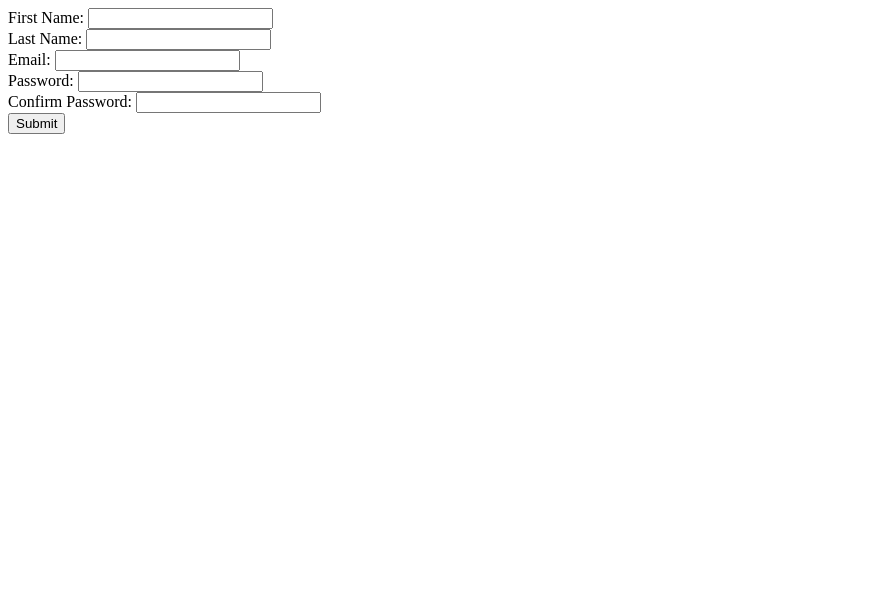
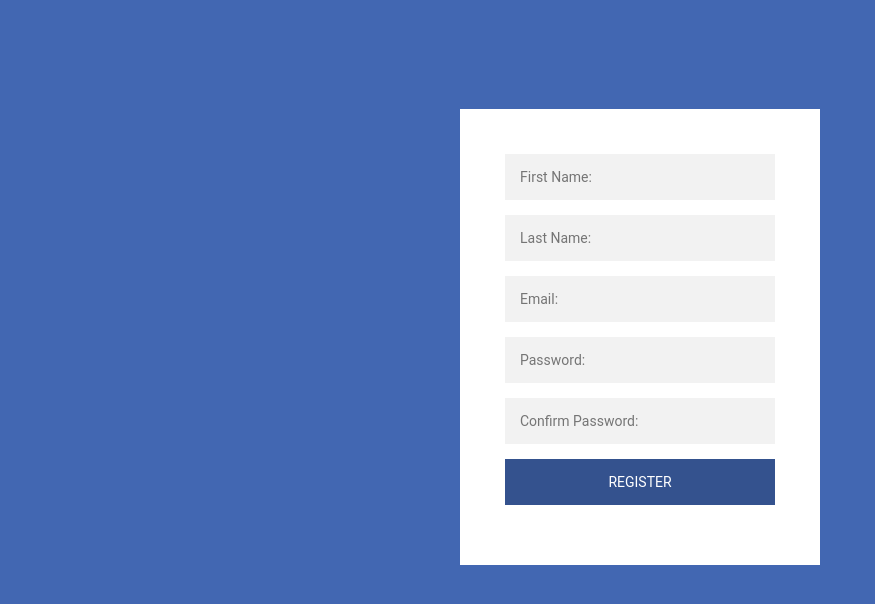
Before and after one commit to barros-m/lms-python, a Flask app: page /register in a window 1280 px wide. Shown: the top 604 px of the page, without its empty margins (0-875 px from the left). Run offline with Flask 2, Linux system fonts and the light colour scheme; some libraries are stand-ins or nearby versions.

Commit message:
added style in register and login

```diff
--- /dev/null
+++ b/static/css/stylesLogin.css
@@ -0,0 +1,51 @@
+.login-page {
+	width: 360px;
+	padding: 8% 0 0;
+	margin: auto;
+}
+
+.form {
+	position: relative;
+	z-index: 1;
+	background: white;
+	max-width: 360px;
+	margin: 0 auto 100px;
+	padding: 45px;
+	text-align: center;
+	box-shadow:0 0 20px 0 rgba(0, 0, 0, 0.2), 0 5px 5px 0 rgba(0, 0, 0, 0, 0.24);
+}
+
+.form input {
+	font-family: "Roboto", sans-serif;
+	outline: 0;
+	background: #f2f2f2;
+	width: 100%;
+	border: 0;
+	margin: 0 0 15px;
+	padding: 15px;
+	box-sizing: border-box;
+	font-size: 14px;
+}
+
+.form input[type=submit] {
+	font-family: "Roboto", sans-serif;
+	text-transform: uppercase;
+	outline: 0;
+	background: #34528e;
+	width: 100%;
+	border: 0;
+	padding: 15px;
+	color: white;
+	font-size: 14px;
+	-webkit-transition: all 0.3 ease;
+	transition: all 0.3 ease;
+	cursor: pointer;
+}
+
+.form input[type=submit]:hover, .form input[type=submit]:active, .form input[type=submit]:focus {
+	background: #273d6a;
+}
+
+body {
+	background: #4267b2;
+}
--- a/templates/index.html
+++ b/templates/index.html
@@ -18,15 +18,13 @@
           <div class="left">
             <div class="login">LMS Course</div>
             <div class="eula">Please log in with facebook account</div>
-            <input class = "facebook-input" type="button" onclick="logIn()" value="Continue with Facebook">
+            <input class = "facebook-input" type="button" onclick="logIn()" value="Already have account? Sign in here">
           </div>
 
 
           <div class="right">
             <p class="right-p">If you currently don't have a facebook account. Please create one before requesting access to this course.</p>
-            <input class = "facebook-input" type="button" onclick="makeAccount()" value="Create Facebook account">
-            <h3 class="right-h3">Request access to this course</h3>
-   			<input href="http://68.183.109.13/send_request" class="facebook-input" type="submit" onclick="location.href='http://68.183.109.13/send_request'"value="Request course access PLEASE">
+            <input class = "facebook-input" type="button" onclick="register()" value="Request course access">
 		   </div>
         </div>
     </div>
--- a/templates/register.html
+++ b/templates/register.html
@@ -2,20 +2,23 @@
 {% block content %}
 <html>
 	<head>
-
+		<title>LMS Register</title>
+		<link rel="stylesheet" href="static/css/stylesLogin.css">
 	</head>
 
 	<body>
-		<form method="POST">
-			First Name: <input type="text" name="fname" value="{{fname}}"><br>
-			Last Name: <input type="text" name="lname" value="{{lname}}"><br>
-			Email: <input type="text" name="email" value="{{email}}">{{eerror}}<br>
-			Password: <input type="password" name="password">{{perror}}<br>
-			Confirm Password: <input type="password" name="confirmPassword"><br>
-			<input type="submit" value="Submit">
-
-		</form>
-
+		<div class="login-page">
+			<div class="form">
+			<form method="POST">
+				<input type="text" name="fname" placeholder="First Name:"value="{{fname}}" required><br>
+				<input type="text" name="lname" placeholder="Last Name:" value="{{lname}}" required><br>
+				<input type="text" name="email" placeholder="Email:" value="{{email}}" required>{{eerror}}<br>
+				<input type="password" placeholder="Password:" name="password" required>{{perror}}<br>
+				<input type="password" placeholder="Confirm Password:" name="confirmPassword" required><br>
+				<input type="submit" value="Register">
+			</form>
+			</div>
+		</div>
 	</body>
 </html>
 
```
Also changed, not shown: static/js/facebookScripts.js (+3 -18 lines), templates/login.html (+12 -7 lines).
